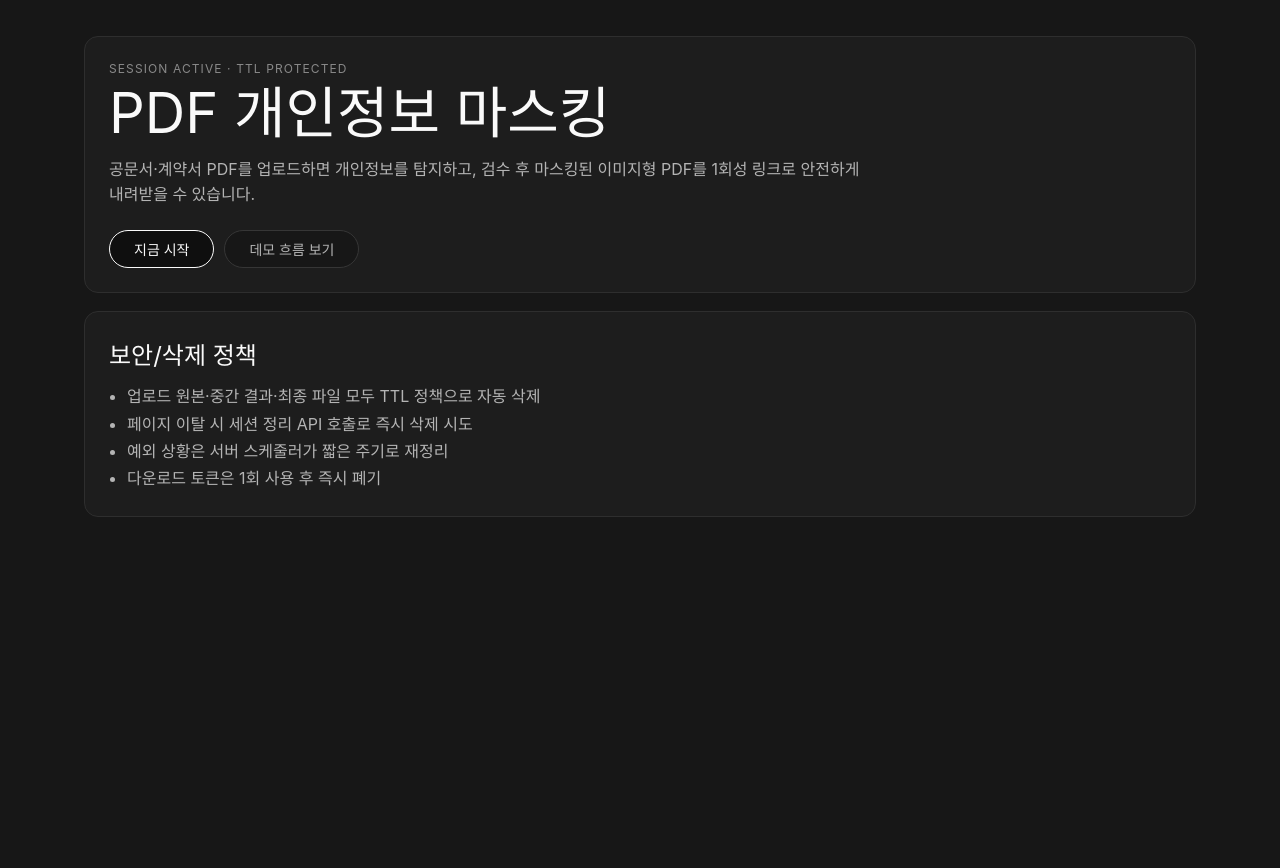
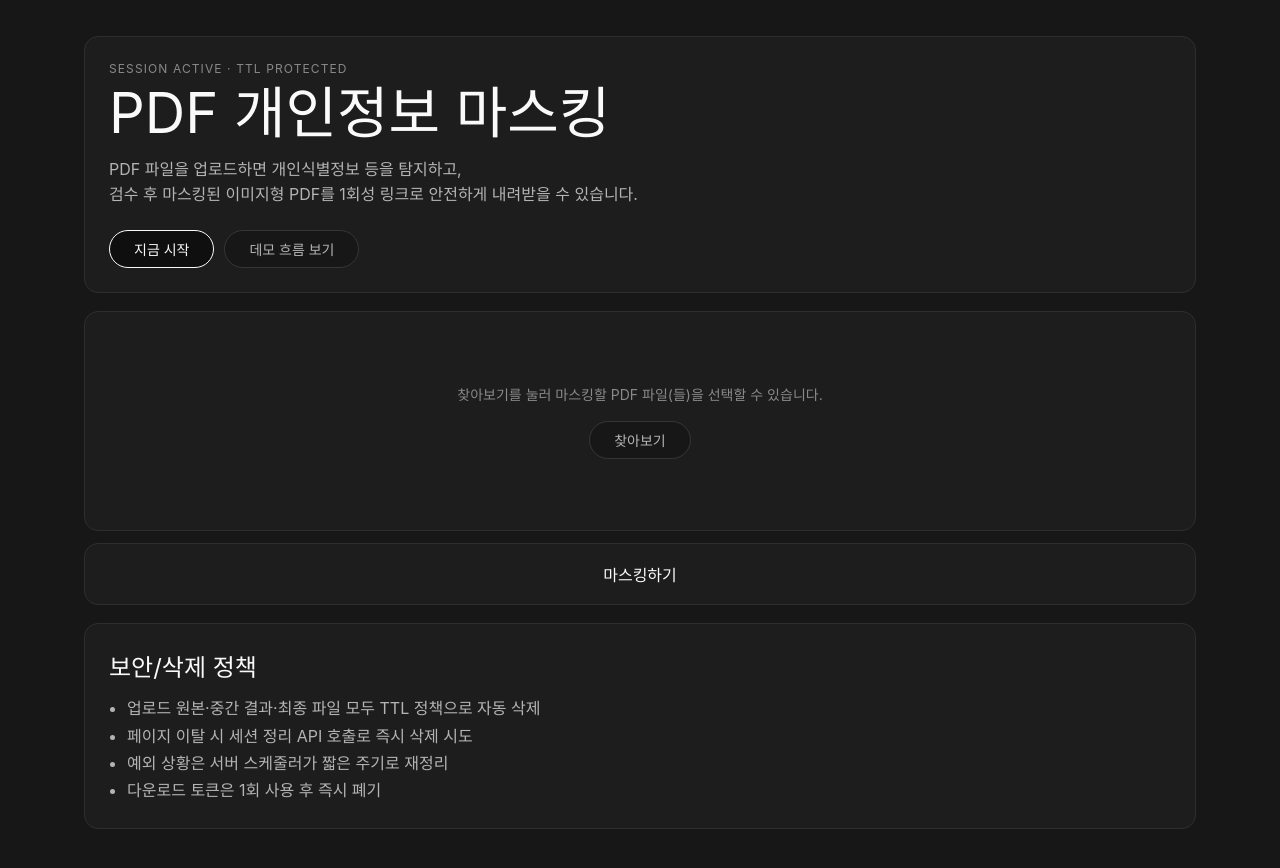
Before and after one commit to yinievic/pdf-pii-masker, a React (Vite) app in the folder apps/web/: page / in a window 1280 px wide. Shown: the top 868 px of the page. Before the commit the page ends 800 px from the top, so only its background shows below. Built offline with nearby package versions, Linux system fonts and the light colour scheme.

Commit message:
Update PDF upload UI

```diff
--- a/apps/web/src/App.tsx
+++ b/apps/web/src/App.tsx
@@ -1,4 +1,4 @@
-import { useState } from 'react';
+import { type ChangeEvent, type DragEvent, useState } from 'react';
 import { Header } from './components/Header';
 import { PolicyPanel } from './components/PolicyPanel';
 import { StepCard } from './components/StepCard';
@@ -27,6 +27,124 @@ const steps = [
   }
 ];
 
+function PdfUploadPanel() {
+  const [files, setFiles] = useState<File[]>([]);
+  const [isDragging, setIsDragging] = useState(false);
+  const [uploadMessage, setUploadMessage] = useState('');
+
+  const isPdfFile = (file: File) => file.type === 'application/pdf' || file.name.toLowerCase().endsWith('.pdf');
+
+  const formatFileSize = (size: number) => {
+    const sizeInKb = size / 1024;
+
+    if (sizeInKb < 1024) {
+      return `${Math.round(sizeInKb).toLocaleString()}KB`;
+    }
+
+    return `${(sizeInKb / 1024).toLocaleString(undefined, {
+      minimumFractionDigits: 3,
+      maximumFractionDigits: 3
+    })}MB`;
+  };
+
+  const appendFiles = (nextFiles: File[]) => {
+    const pdfFiles = nextFiles.filter(isPdfFile);
+
+    if (pdfFiles.length) {
+      setUploadMessage('');
+      setFiles((currentFiles) => [...currentFiles, ...pdfFiles]);
+    }
+  };
+
+  const selectFiles = (fileList?: FileList | null) => {
+    if (!fileList?.length) return;
+    appendFiles(Array.from(fileList));
+  };
+
+  const selectDroppedFiles = (dataTransfer: DataTransfer) => {
+    const droppedFiles = Array.from(dataTransfer.files);
+    const filesToUpload = droppedFiles.length
+      ? droppedFiles
+      : Array.from(dataTransfer.items)
+          .filter((item) => item.kind === 'file')
+          .map((item) => item.getAsFile())
+          .filter((file): file is File => Boolean(file));
+
+    if (filesToUpload.some((file) => file.size === 0)) {
+      setUploadMessage('드래그 앤 드롭으로 실제 파일을 읽을 수 없습니다. 찾아보기를 사용해 주세요.');
+      return;
+    }
+
+    appendFiles(filesToUpload);
+  };
+
+  const removeFile = (fileIndex: number) => {
+    setFiles((currentFiles) => currentFiles.filter((_, index) => index !== fileIndex));
+  };
+
+  const handleInputChange = (event: ChangeEvent<HTMLInputElement>) => {
+    setUploadMessage('');
+    selectFiles(event.target.files);
+    event.target.value = '';
+  };
+
+  const handleDrop = (event: DragEvent<HTMLDivElement>) => {
+    event.preventDefault();
+    setIsDragging(false);
+    selectDroppedFiles(event.dataTransfer);
+  };
+
+  const handleDragOver = (event: DragEvent<HTMLDivElement>) => {
+    event.preventDefault();
+    event.dataTransfer.dropEffect = 'copy';
+    setIsDragging(true);
+  };
+
+  return (
+    <section className="section">
+      <div
+        className={`card upload-panel${isDragging ? ' is-dragging' : ''}`}
+        onDragEnter={() => setIsDragging(true)}
+        onDragLeave={() => setIsDragging(false)}
+        onDragOver={handleDragOver}
+        onDrop={handleDrop}
+      >
+        <input
+          id="pdf-upload-input"
+          className="upload-input"
+          type="file"
+          accept="application/pdf,.pdf"
+          multiple
+          onChange={handleInputChange}
+        />
+        <span className="muted upload-instruction">
+          찾아보기를 눌러 마스킹할 PDF 파일(들)을 선택할 수 있습니다.
+        </span>
+        <label className="btn-secondary upload-button" htmlFor="pdf-upload-input">
+          찾아보기
+        </label>
+      </div>
+      {uploadMessage ? <p className="upload-message">{uploadMessage}</p> : null}
+      {files.length ? (
+        <ul className="upload-files" aria-label="선택된 PDF 파일 목록">
+          {files.map((file, index) => (
+            <li key={`${file.name}-${file.lastModified}-${index}`}>
+              <span className="upload-file-name">{file.name}</span>
+              <span className="upload-file-size">{formatFileSize(file.size)}</span>
+              <button type="button" aria-label={`${file.name} 업로드 제외`} onClick={() => removeFile(index)}>
+                -
+              </button>
+            </li>
+          ))}
+        </ul>
+      ) : null}
+      <button className="masking-button" type="button">
+        마스킹하기
+      </button>
+    </section>
+  );
+}
+
 export function App() {
   const [page, setPage] = useState<'home' | 'demo'>('home');
 
@@ -49,7 +167,10 @@ export function App() {
           </div>
         </section>
       ) : (
-        <PolicyPanel />
+        <>
+          <PdfUploadPanel />
+          <PolicyPanel />
+        </>
       )}
     </main>
   );
--- a/apps/web/src/components/Header.tsx
+++ b/apps/web/src/components/Header.tsx
@@ -9,8 +9,9 @@ export function Header({ onStart, onShowDemo }: HeaderProps) {
       <p className="eyebrow">SESSION ACTIVE · TTL PROTECTED</p>
       <h1>PDF 개인정보 마스킹</h1>
       <p className="subtitle">
-        공문서·계약서 PDF를 업로드하면 개인정보를 탐지하고, 검수 후 마스킹된 이미지형 PDF를 1회성
-        링크로 안전하게 내려받을 수 있습니다.
+        PDF 파일을 업로드하면 개인식별정보 등을 탐지하고,
+        <br />
+        검수 후 마스킹된 이미지형 PDF를 1회성 링크로 안전하게 내려받을 수 있습니다.
       </p>
       <div className="hero-actions">
         <button className="btn-primary" onClick={onStart}>
--- a/apps/web/src/styles.css
+++ b/apps/web/src/styles.css
@@ -136,6 +136,144 @@ body {
   line-height: 1.5;
 }
 
+.upload-panel {
+  display: flex;
+  flex-direction: column;
+  min-height: 220px;
+  align-items: center;
+  justify-content: center;
+  gap: 12px;
+  text-align: center;
+  cursor: pointer;
+  transition:
+    border-color 160ms ease,
+    background-color 160ms ease;
+}
+
+.upload-instruction {
+  max-width: 620px;
+  font-size: 14px;
+}
+
+.upload-instruction span {
+  display: block;
+}
+
+.upload-panel.is-dragging {
+  border-color: var(--brand-green);
+  background: #202020;
+}
+
+.upload-input {
+  position: absolute;
+  width: 1px;
+  height: 1px;
+  overflow: hidden;
+  clip: rect(0 0 0 0);
+  clip-path: inset(50%);
+  white-space: nowrap;
+}
+
+.upload-button {
+  display: inline-flex;
+  margin-top: 4px;
+}
+
+.upload-message {
+  margin: 12px 0 0;
+  padding: 12px 16px;
+  border: 1px solid var(--border-default);
+  border-radius: 14px;
+  background: var(--bg-elevated);
+  color: var(--text-secondary);
+  font-size: 14px;
+  line-height: 1.5;
+  text-align: center;
+}
+
+.upload-files {
+  width: 100%;
+  max-height: 132px;
+  margin: 12px 0 0;
+  padding: 12px 16px;
+  list-style: none;
+  border: 1px solid var(--border-default);
+  border-radius: 14px;
+  background: var(--bg-elevated);
+  color: var(--brand-green);
+  font-size: 14px;
+  line-height: 1.5;
+  overflow: auto;
+}
+
+.upload-files li {
+  display: flex;
+  align-items: center;
+  justify-content: center;
+  gap: 8px;
+  min-height: 28px;
+}
+
+.upload-files li + li {
+  margin-top: 6px;
+}
+
+.upload-file-name {
+  min-width: 0;
+  overflow: hidden;
+  text-overflow: ellipsis;
+  white-space: nowrap;
+}
+
+.upload-file-size {
+  flex: 0 0 auto;
+  color: var(--text-secondary);
+  white-space: nowrap;
+}
+
+.upload-files button {
+  display: inline-flex;
+  width: 22px;
+  height: 22px;
+  flex: 0 0 22px;
+  align-items: center;
+  justify-content: center;
+  border: 1px solid var(--border-strong);
+  border-radius: 9999px;
+  background: var(--bg-page);
+  color: var(--text-secondary);
+  font: inherit;
+  font-size: 14px;
+  line-height: 1;
+  cursor: pointer;
+}
+
+.upload-files button:hover {
+  border-color: var(--brand-green-border);
+  color: var(--text-primary);
+}
+
+.masking-button {
+  width: 100%;
+  margin-top: 12px;
+  padding: 18px 24px;
+  border: 1px solid var(--border-default);
+  border-radius: 14px;
+  background: var(--bg-elevated);
+  color: var(--text-primary);
+  font: inherit;
+  font-size: 16px;
+  cursor: pointer;
+  transition:
+    border-color 160ms ease,
+    background-color 160ms ease;
+}
+
+.masking-button:hover {
+  border-color: var(--brand-green-border);
+  background: #202020;
+}
+
 .policy-panel {
   margin-top: 18px;
 }
```
